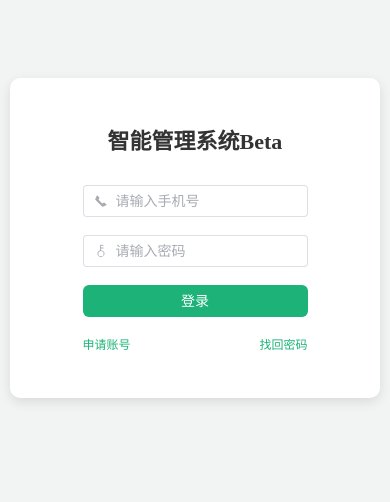
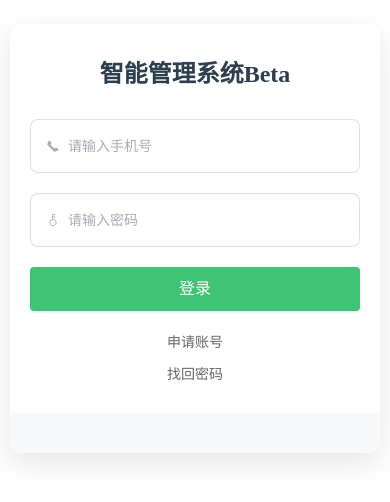
Before and after one commit to NANAN-BOY/yihu-community, a Vue app in the folder vue-src/: page /login in a window 390 px wide. Shown: the part 184-686 px from the top of the page. Built offline with nearby package versions, Linux system fonts and the light colour scheme.

Commit message:
更新：更新登录界面样式，更美观

```diff
--- a/vue-src/src/views/login.vue
+++ b/vue-src/src/views/login.vue
@@ -141,154 +141,172 @@ const handleSubmit = async () => {
 </script>
 
 <style scoped>
-/* Global styles */
-body {
-  font-family: 'Segoe UI', Tahoma, Geneva, Verdana, sans-serif;
-  margin: 0;
-  padding: 0;
-  background-color: #f2f4f3;
-}
-
+/* 基础布局 */
 .outer-layer {
+  min-height: 100vh;
+  background: linear-gradient(135deg, #f5f7fa 0%, #c3cfe2 100%);
   display: flex;
   justify-content: center;
   align-items: center;
-  min-height: 100vh;
-  background-color: #f2f4f3;
+  padding: 20px;
 }
 
 .outer-layer-content {
+  width: 100%;
+  max-width: 1200px;
+  background: rgba(255, 255, 255, 0.95);
+  border-radius: 20px;
+  box-shadow: 0 10px 30px rgba(0, 0, 0, 0.1);
+  overflow: hidden;
+}
+
+/* 内容容器 */
+.content_box {
+  display: flex;
+  min-height: 600px;
+}
+
+/* 左侧图片区域 */
+.content_left {
+  flex: 1;
+  background: url("https://source.unsplash.com/random/800x600?technology")
+    center/cover;
+  display: none; /* 默认隐藏，PC端显示 */
+}
+
+/* 右侧表单区域 */
+.content_right {
+  flex: 1;
+  padding: 40px 30px;
   display: flex;
   flex-direction: column;
-  align-items: center;
-  width: 100%;
-  max-width: 480px; /* Set max-width to prevent it from getting too wide on large screens */
-  padding: 40px;
-  background-color: white;
-  border-radius: 10px;
-  box-shadow: 0 4px 12px rgba(0, 0, 0, 0.1);
-}
-
-.content_left {
-  display: none; /* Hide the left side */
-}
-
-.content_right {
-  width: 100%;
-  padding: 20px;
+  justify-content: center;
 }
 
 h2 {
   text-align: center;
-  margin-bottom: 30px;
-  font-size: 26px; /* Slightly larger for better readability */
-  color: #333;
+  color: #2c3e50;
+  font-size: 28px;
+  margin-bottom: 40px;
+  font-weight: 600;
 }
 
-.ct_input {
-  margin-bottom: 20px;
+/* 表单样式 */
+.cr_top {
+  max-width: 400px;
+  margin: 0 auto;
+  width: 100%;
 }
 
-.input_text {
-  width: 100%;
-  padding: 12px;
-  font-size: 16px;
-  border: 1px solid #ccc;
-  border-radius: 6px;
-  box-sizing: border-box;
-  transition: border-color 0.3s ease;
+.el-form-item {
+  margin-bottom: 28px;
 }
 
-.input_text:focus {
-  border-color: #1CB278;
-  outline: none;
+.el-input {
+  width: 100%;
 }
 
+.el-input :deep(.el-input__wrapper) {
+  padding: 12px 16px;
+  border-radius: 8px;
+  transition: all 0.3s ease;
+}
+
+.el-input :deep(.el-input__wrapper:hover) {
+  box-shadow: 0 0 0 1px #3ec474 inset;
+}
+
+/* 登录按钮 */
 .btn_login {
   width: 100%;
-  padding: 14px;
-  background-color: #1CB278;
+  height: 48px;
+  font-size: 16px;
+  background-color: #3ec474;
   border: none;
-  color: white;
-  font-size: 18px;
-  cursor: pointer;
-  border-radius: 6px;
-  transition: background-color 0.3s ease;
+  transition: all 0.3s ease;
 }
 
 .btn_login:hover {
-  background-color: #3cc18a;
+  background-color: #34a862;
+  transform: translateY(-2px);
 }
 
-.btn_login:active {
-  background-color: #13996a;
-}
-
+/* 账号操作链接 */
 .account-oprate {
   display: flex;
   justify-content: space-between;
-  margin-top: 15px;
+  margin-top: 20px;
 }
 
 .account-oprate a {
+  color: #666;
   font-size: 14px;
-  color: #1CB278;
   text-decoration: none;
   transition: color 0.3s ease;
 }
 
 .account-oprate a:hover {
-  color: #3cc18a;
+  color: #3ec474;
 }
 
-.error-message {
-  color: red;
-  font-size: 14px;
-  margin-top: 10px;
+/* 移动端适配 */
+@media (max-width: 768px) {
+  .outer-layer {
+    padding: 10px;
+    background: #fff;
   }
 
-.success-message {
-  color: green;
-  font-size: 14px;
-  margin-top: 10px;
+  .outer-layer-content {
+    border-radius: 12px;
   }
 
-/* Responsive styles */
-@media (max-width: 768px) {
-  .outer-layer-content {
-    width: 90%;
-    padding: 30px;
+  .content_box {
+    min-height: auto;
+  }
+
+  .content_right {
+    padding: 30px 20px;
   }
 
   h2 {
     font-size: 24px;
+    margin-bottom: 30px;
   }
 
-  .input_text, .btn_login {
-    font-size: 16px;
+  .el-form-item {
+    margin-bottom: 20px;
   }
 
-  .account-oprate a {
-    font-size: 12px;
+  .btn_login {
+    height: 44px;
+  }
+
+  .account-oprate {
+    flex-direction: column;
+    align-items: center;
+    gap: 12px;
   }
 }
 
-@media (max-width: 480px) {
-  .outer-layer-content {
-    width: 95%;
-    padding: 25px;
+/* PC端显示左侧图片 */
+@media (min-width: 992px) {
+  .content_left {
+    display: block;
   }
 
-  h2 {
-    font-size: 22px;
+  .content_right {
+    padding: 60px;
+  }
 }
 
-  .input_text, .btn_login {
-    font-size: 14px;
-  }
-
-  .account-oprate a {
+/* 底部装饰 */
+.login_footer {
+  height: 40px;
+  background: #f8f9fa;
+  display: flex;
+  align-items: center;
+  justify-content: center;
+  color: #666;
   font-size: 12px;
 }
-}
 </style>
```
Lines whose indentation alone changed are shown as unchanged.
